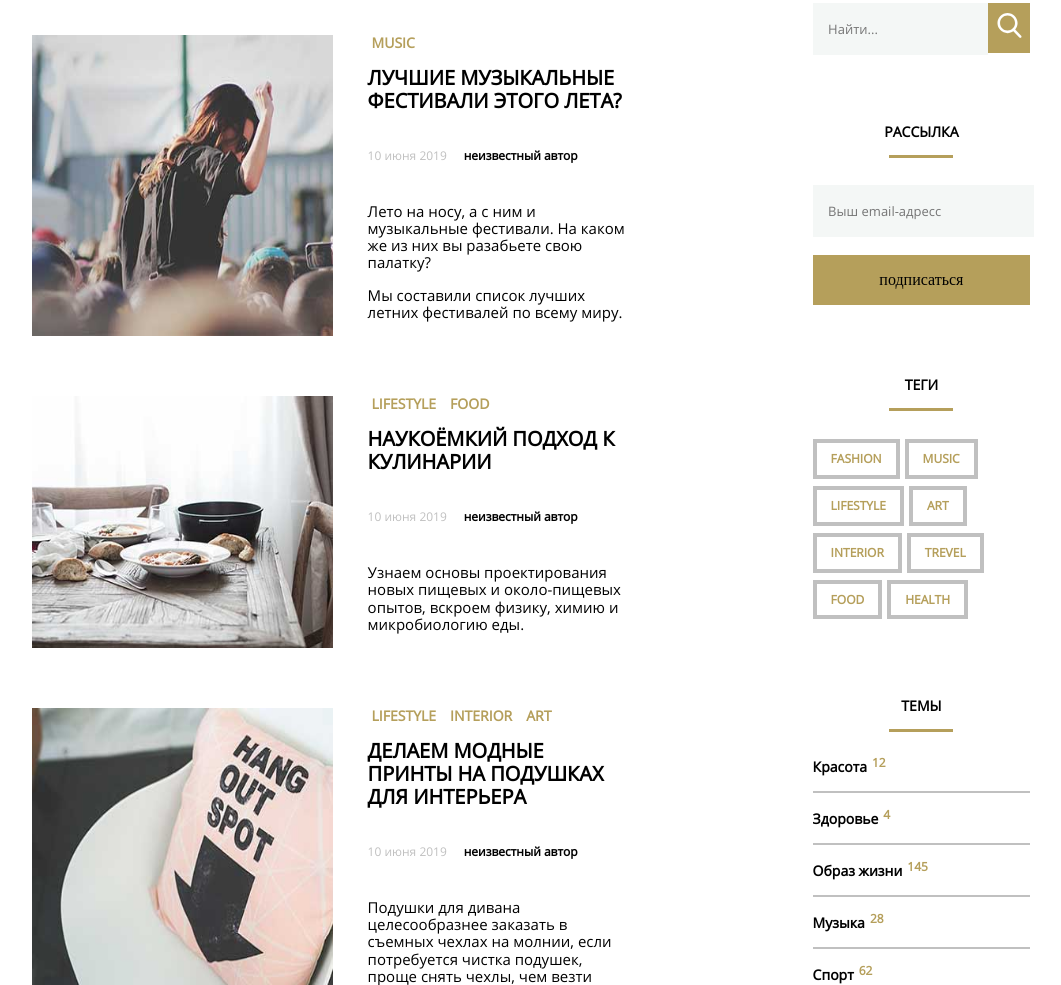
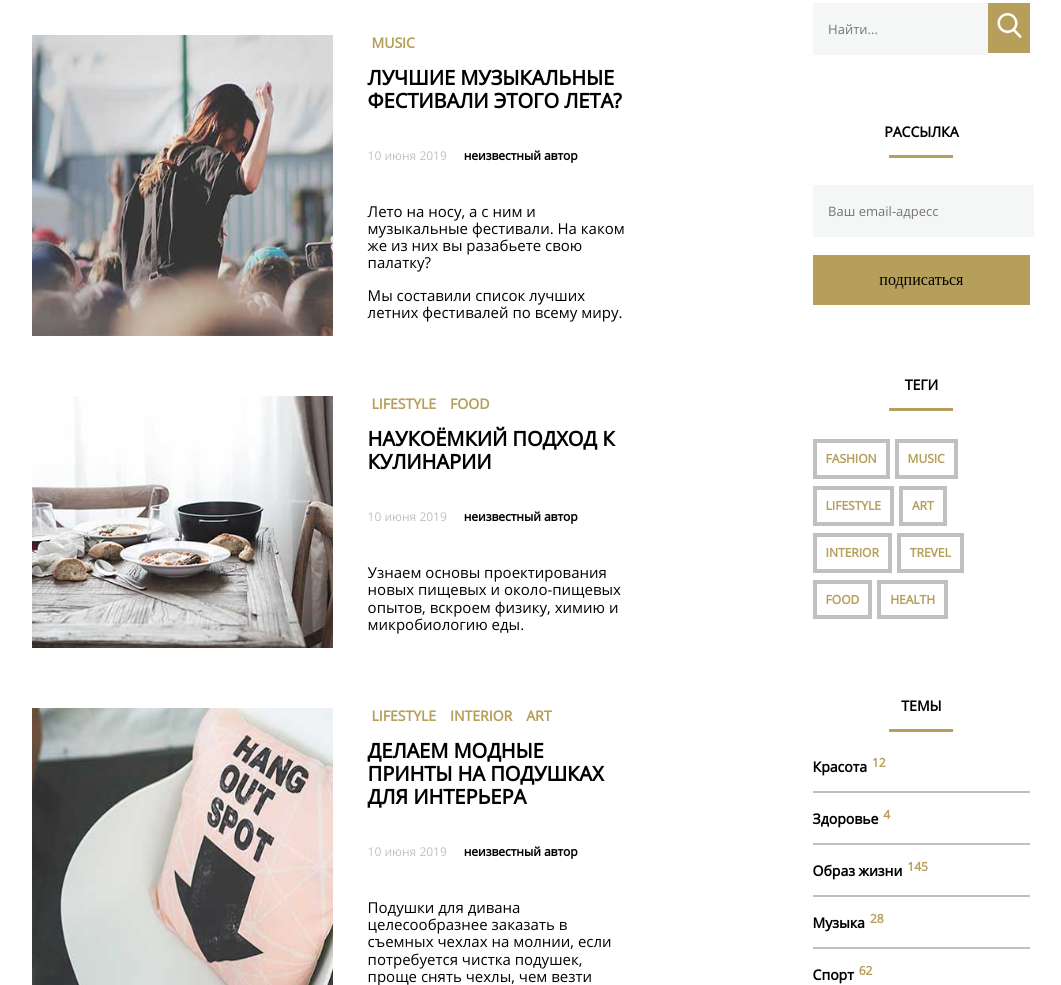
Before and after one commit to mxmlm0681/mq-diplom, a plain HTML site: page index.html in a window 1280 px wide. Shown: the part 1597-2582 px from the top of the page, without its empty margins (109-1170 px from the left). Drawn offline with Linux system fonts and the light colour scheme.

Commit message:
исправлены теги

```diff
--- a/css/style.css
+++ b/css/style.css
@@ -477,7 +477,7 @@ p {
     text-transform: uppercase;
     text-decoration: none;
     border: 4px solid var(--color-gray);
-    padding: 9px 14px;
+    padding: 9px 9px;
     margin-right: 5px;
     margin-bottom: 7px;
 }
--- a/index.html
+++ b/index.html
@@ -224,7 +224,7 @@
             <div class="mailing">
                 <h2 class="post-text-head">рассылка</h2>
                 <form class="form-email">
-                    <input class="input-email" type="text" placeholder="    Выш email-адресс">
+                    <input class="input-email" type="text" placeholder="    Ваш email-адресс">
                     <button class="button-search-email" type="submit">подписаться</button>
                 </form>
             </div>
```
